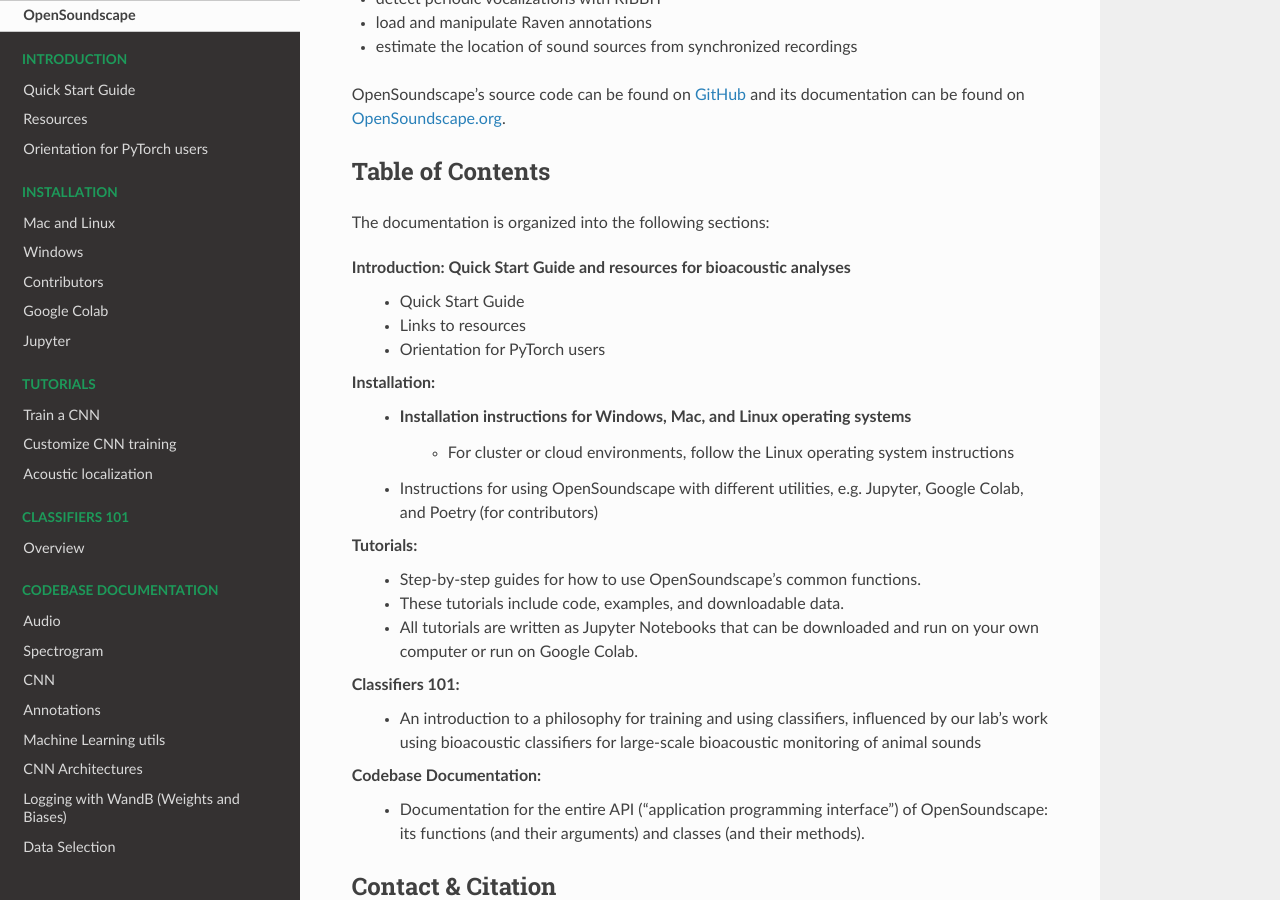
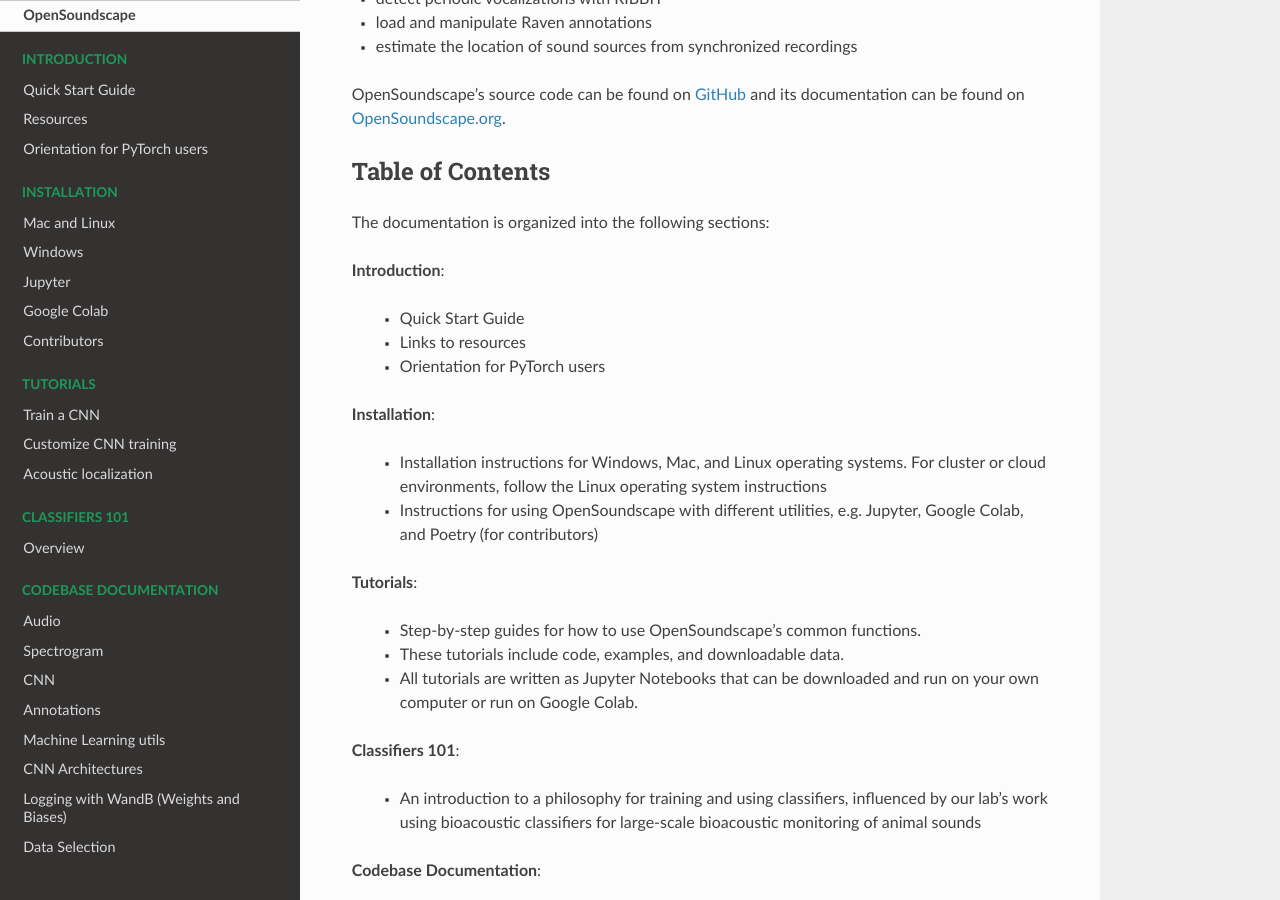
Before and after one commit to kitzeslab/opensoundscape, a Sphinx documentation site: the page built from docs/index.rst, in a window 1280 px wide and 900 px high, scrolled down 389 px. Built offline with Sphinx 7.4.7 and the Read the Docs theme 2.0.0, drawn with Linux system fonts in a browser that asks for light colours; pages that are not in the unit, such as notebooks, are missing from menus; the version number is read from the project's files by our own code.

Commit message:
Clean up section titles

```diff
--- a/docs/index.rst
+++ b/docs/index.rst
@@ -22,25 +22,29 @@
 
 The documentation is organized into the following sections:
 
-**Introduction**: Quick Start Guide and resources for bioacoustic analyses
+**Introduction**:
+
    * Quick Start Guide
    * Links to resources
    * Orientation for PyTorch users
 
 **Installation**:
-    * Installation instructions for Windows, Mac, and Linux operating systems
-        * For cluster or cloud environments, follow the Linux operating system instructions
+
+    * Installation instructions for Windows, Mac, and Linux operating systems. For cluster or cloud environments, follow the Linux operating system instructions
     * Instructions for using OpenSoundscape with different utilities, e.g. Jupyter, Google Colab, and Poetry (for contributors)
 
 **Tutorials**:
+
   * Step-by-step guides for how to use OpenSoundscape's common functions.
   * These tutorials include code, examples, and downloadable data.
   * All tutorials are written as Jupyter Notebooks that can be downloaded and run on your own computer or run on Google Colab.
 
 **Classifiers 101**:
+
     * An introduction to a philosophy for training and using classifiers, influenced by our lab's work using bioacoustic classifiers for large-scale bioacoustic monitoring of animal sounds
 
 **Codebase Documentation**:
+
     * Documentation for the entire API ("application programming interface") of OpenSoundscape: its functions (and their arguments) and classes (and their methods).
 
 
@@ -81,9 +85,9 @@
 
    installation/mac_and_linux.md
    installation/windows.md
+   installation/jupyter.md
+   installation/google_colab.md
    installation/contributors.md
-   installation/google_colab.md
-   installation/jupyter.md
 
 
 .. toctree::
```
